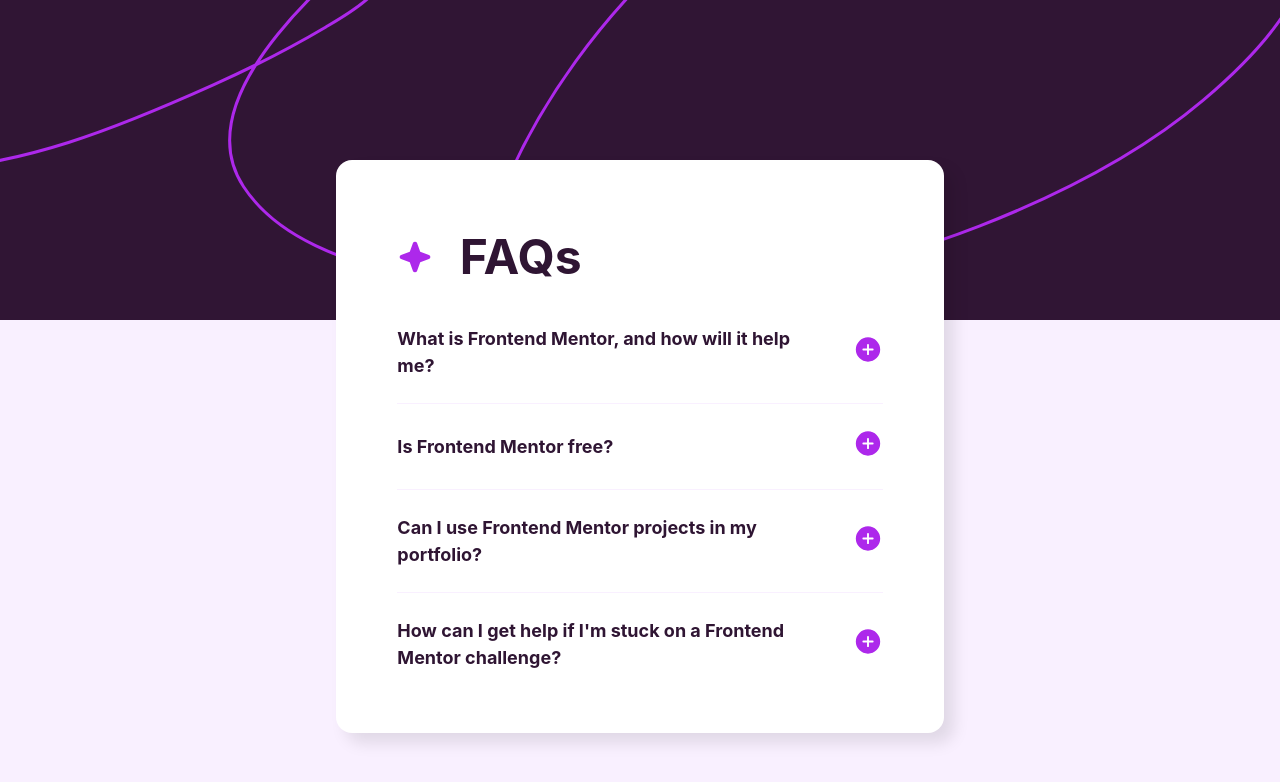
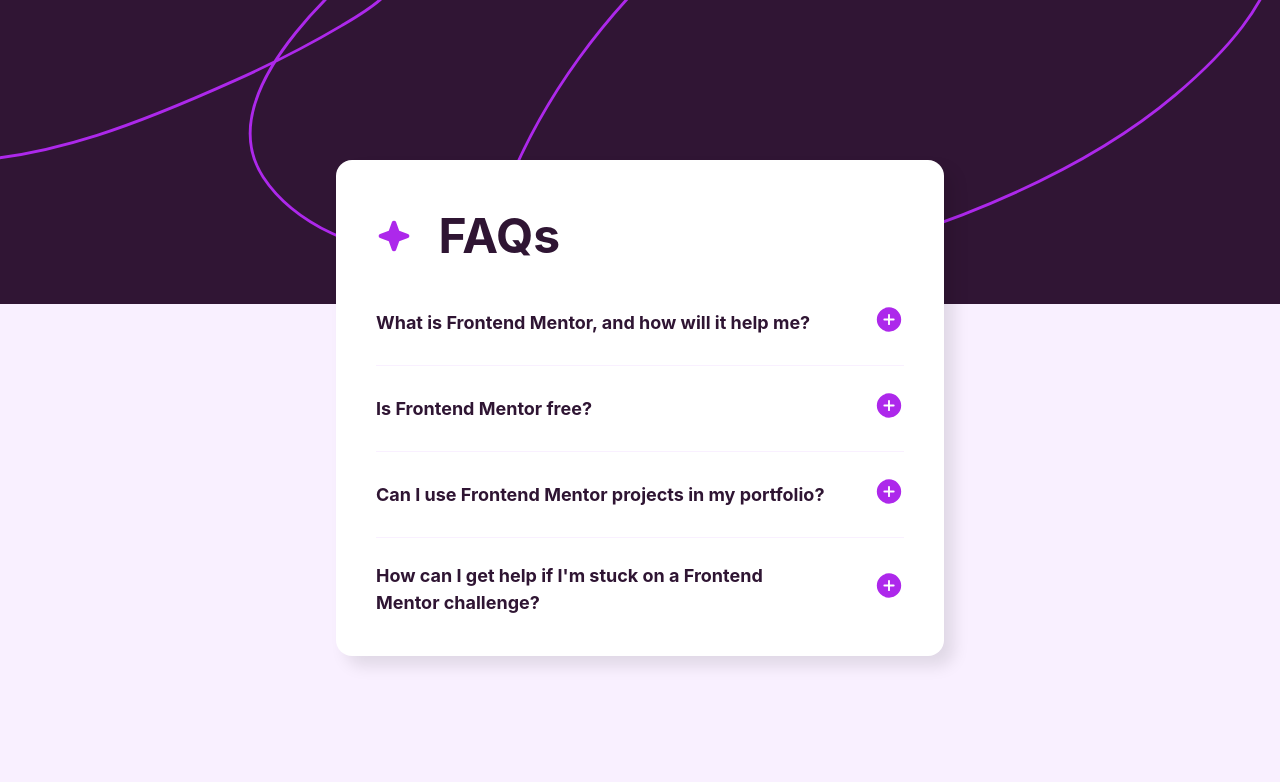
Before and after one commit to MaycolMont/faq-accordion, a website built with Vite: page index.html in a window 1280 px wide. Built offline with nearby package versions, Linux system fonts and the light colour scheme.

Commit message:
btn and bg img fixed

```diff
--- a/index.html
+++ b/index.html
@@ -10,6 +10,7 @@
 
 </head>
 <body>
+  <img class="bg-img" src="/assets/images/background-pattern-desktop.svg" alt="">
   <main class="faqs">
     <div class="faqs__title-container">
       <img class="faqs__list-item" src="/assets/images/icon-star.svg" alt="">
--- a/style.css
+++ b/style.css
@@ -26,9 +26,9 @@
 body {
   font-size: 100%;
   display: flex;
+  background-color: var(--light-pink);
   flex-direction: column;
   align-items: center;
-  background: var(--light-pink) url(/assets/images/background-pattern-mobile.svg) no-repeat top center;
   min-height: 100vh;
   padding: 10rem 1.65rem;
 }
@@ -40,7 +40,17 @@
   background-color: transparent;
 }
 
+.bg-img {
+  position: absolute;
+  top: 0;
+  z-index: 0;
+  width: 100%;
+  height: 19rem;
+  object-fit: cover;
+}
+
 .faqs {
+  z-index: 1;
   background-color: white;
   padding: 1.5rem;
   border-radius: 1rem;
@@ -103,13 +113,9 @@
 }
 
 @media (min-width: 375px) {
-  body {
-    background-image: url(public/assets/images/background-pattern-desktop.svg);
-  }
-
   .faqs {
     max-width: 38rem;
-    padding: 5%
+    padding: 2.5rem
   }
 
   .faqs__list-item {
```
